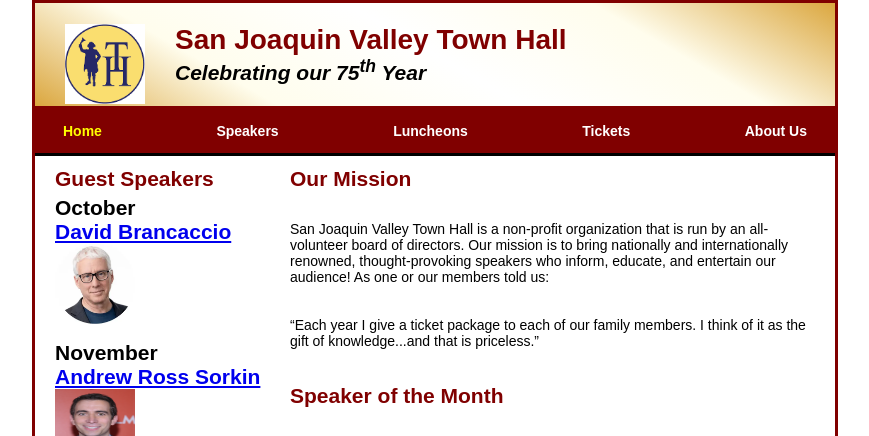
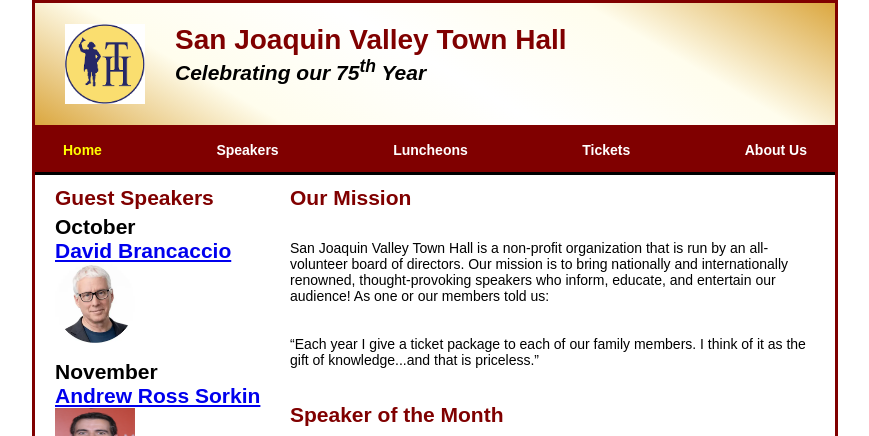
Before and after one commit to gp-369/A09, a plain HTML site: page index.html in a window 1280 px wide. Shown: the top 436 px of the page, without its empty margins (205-1074 px from the left). Drawn offline with Linux system fonts and the light colour scheme.

Commit message:
Update style.css

```diff
--- a/style.css
+++ b/style.css
@@ -1,4 +1,3 @@
-
 * {
     margin: 0;
     padding: 0;
@@ -53,11 +52,18 @@
     color: #ffcc00;
 }
 
-
+/* Header Section */
 header {
     border-bottom: 3px solid #800000;
     padding: 1.5em 0;
     background: linear-gradient(30deg, #dba73f, #fffded, white, #fffded, #dba73f);
+    position: relative;
+}
+
+header::after {
+    content: "";
+    display: table;
+    clear: both;
 }
 
 header h1 {
@@ -75,7 +81,7 @@
     height: 80px;
 }
 
-
+/* Article Section */
 article {
     width: 525px;
     float: left;
@@ -94,7 +100,7 @@
     height: 230px;
 }
 
-
+/* Section for Mission and Ticket Packages */
 section {
     width: 525px;
     float: right;
@@ -114,12 +120,12 @@
     padding-bottom: .5em;
 }
 
-/
+/* Speaker List */
 .single-speaker {
     margin-bottom: 20%;
 }
 
-
+/* Sidebar for Guest Speakers */
 aside {
     width: 215px;
     float: right;
@@ -136,8 +142,9 @@
     padding-bottom: 1em;
     width: 80px;
     height: 80px;
+}
 
-
+/* Footer */
 footer {
     border-top: 3px solid #800000;
     background-color: #800000;
```
